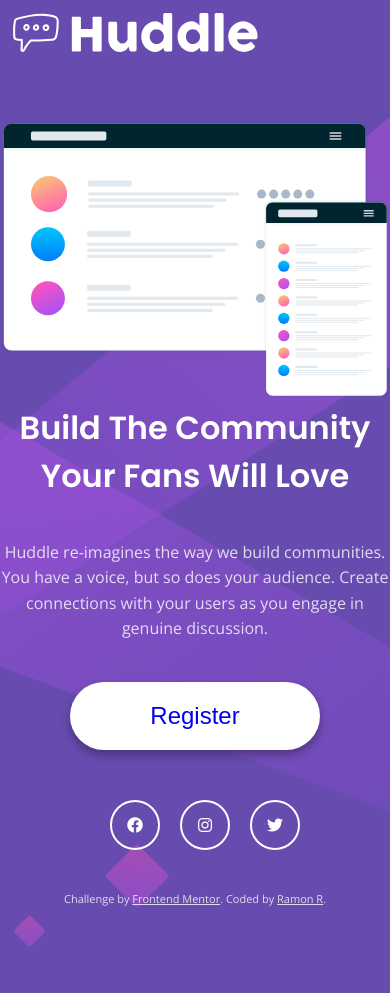
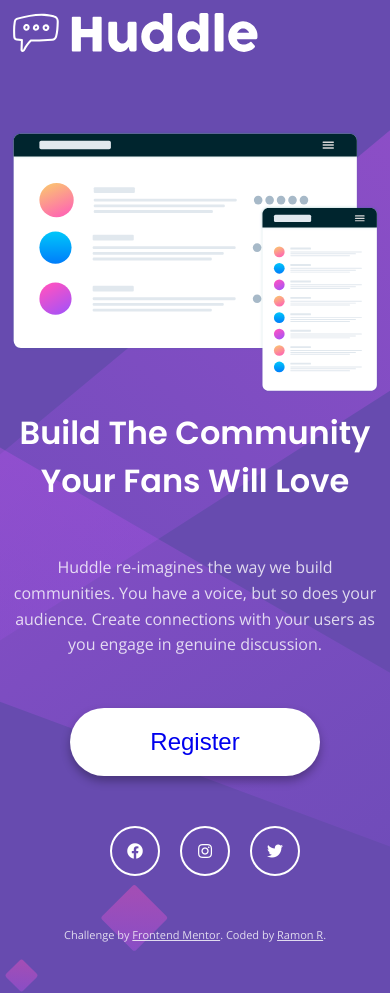
Before and after one commit to ramonrey/Huddle_Landing_Page_, a plain HTML site: page index.html in a window 390 px wide. Before the commit the page ends 948 px from the top, so only its background shows below. Drawn offline with nearby package versions, Linux system fonts and the light colour scheme.

Commit message:
main img padding

```diff
--- a/css/style.css
+++ b/css/style.css
@@ -121,6 +121,14 @@
         margin: 50px 0;
     }
 
+    .main img {
+        padding: 10px;
+    }
+
+    p {
+        padding: 10px;
+    }
+
     .main > div:first-child {
         flex: 1;
         margin-right: 0;
```
